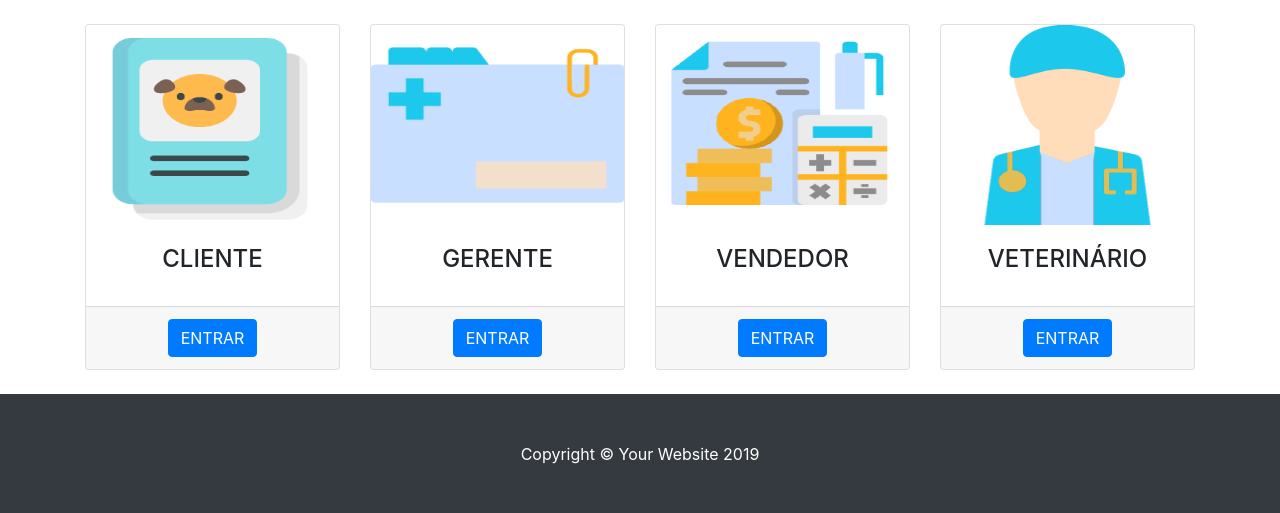
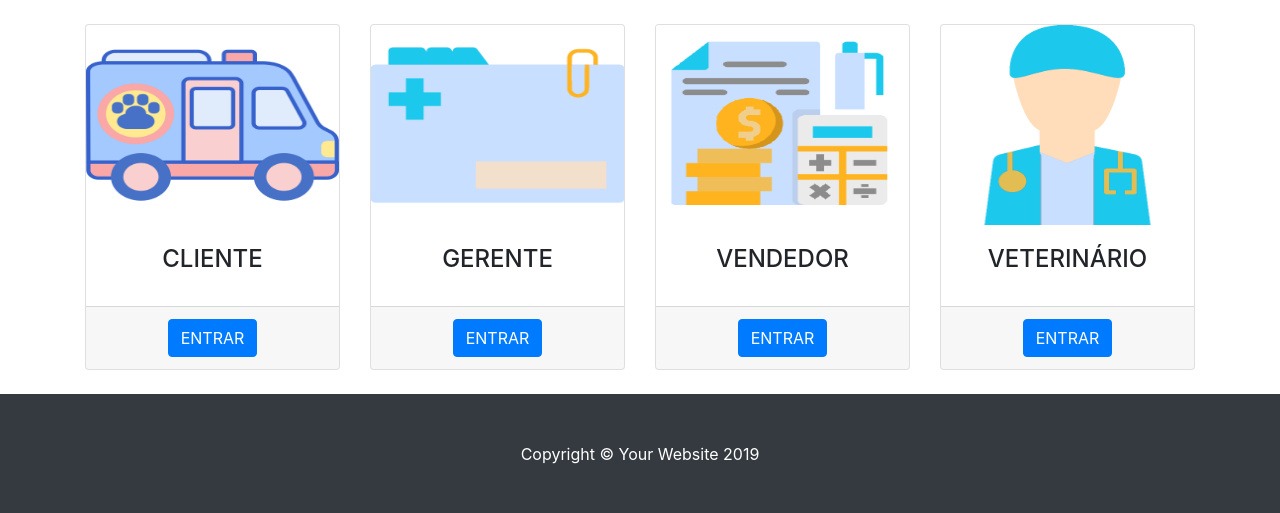
Before and after one commit to LucasDosAnjos0804/PetShopSysProject, a Django app: page / in a window 1280 px wide. Shown: the part 246-759 px from the top of the page. Run offline with Django 3.2, Linux system fonts and the light colour scheme; some libraries are stand-ins or nearby versions.

Commit message:
cart novo again

```diff
--- a/petshopsys/petshopsys_app/templates/petshopsys_app/index.html
+++ b/petshopsys/petshopsys_app/templates/petshopsys_app/index.html
@@ -59,7 +59,7 @@
 
             <div class="col-lg-3 col-md-6 mb-4">
                 <div class="card h-70">
-                    <img class="card-img" src="{% static 'imgs/cliente-cart.png' %}" alt="" width="500" height="200">
+                    <img class="card-img" src="{% static 'imgs/fornecedor.png' %}" alt="" width="500" height="200">
                     <div class="card-body">
                         <h4 class="card-title">CLIENTE</h4>
                         <p class="card-text"></p>
```
Also changed, not shown: petshopsys/static/imgs/cartao.png (added).
